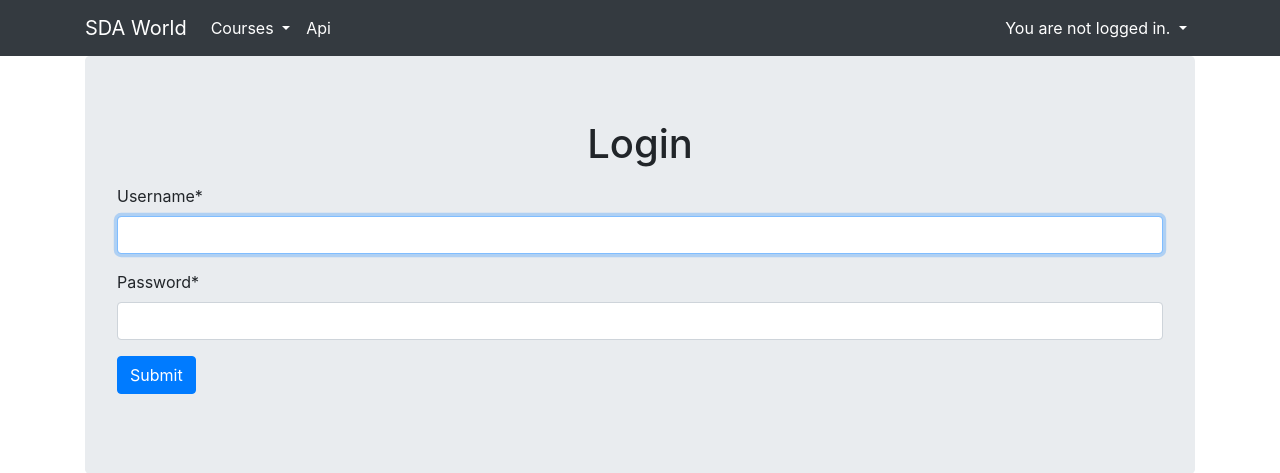
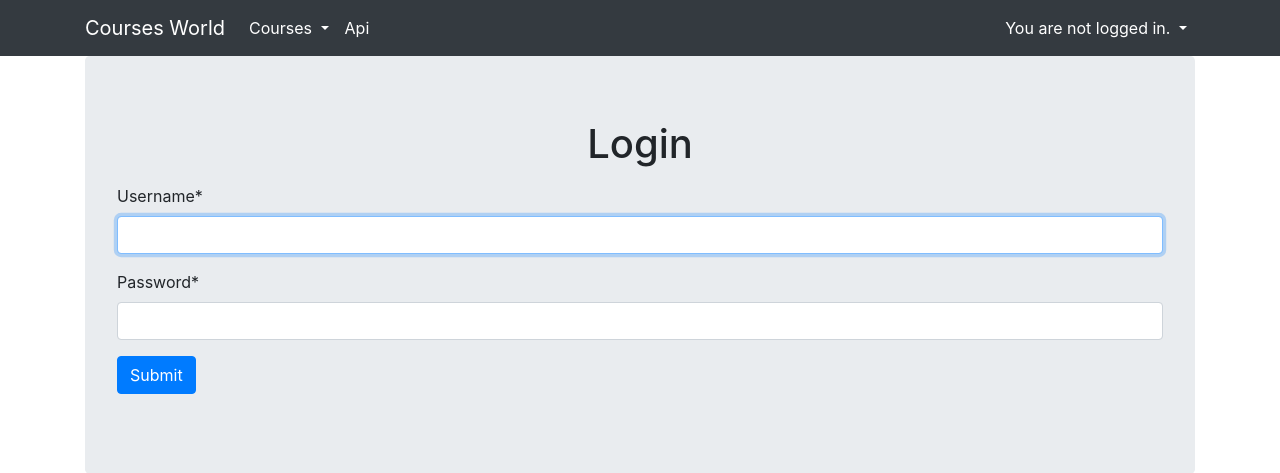
Before and after one commit to damianpud/nowe, a Django app: a page that uses sdaworld/templates/base.html in a window 1280 px wide. Shown: the top 473 px of the page. Run offline with Django 3.2, Linux system fonts and the light colour scheme; some libraries are stand-ins or nearby versions.

Commit message:
changed title

```diff
--- a/sdaworld/templates/base.html
+++ b/sdaworld/templates/base.html
@@ -14,7 +14,7 @@
   <body>
     <nav class="navbar navbar-expand-lg navbar-dark bg-dark">
       <div class="container fixed">
-        <a class="navbar-brand" href="{% url 'index' %}">SDA World</a>
+        <a class="navbar-brand" href="{% url 'index' %}">Courses World</a>
         <button class="navbar-toggler" type="button" data-toggle="collapse" data-target="#navbarNavAltMarkup">
           <span class="navbar-toggler-icon"></span>
         </button>
--- a/sdaworld/views.py
+++ b/sdaworld/views.py
@@ -2,5 +2,5 @@ from courses.views import CourseListView
 
 
 class IndexView(CourseListView):
-    title = 'Welcome to SDA world!'
+    title = 'Welcome to Courses world!'
     template_name = 'index.html'
```
